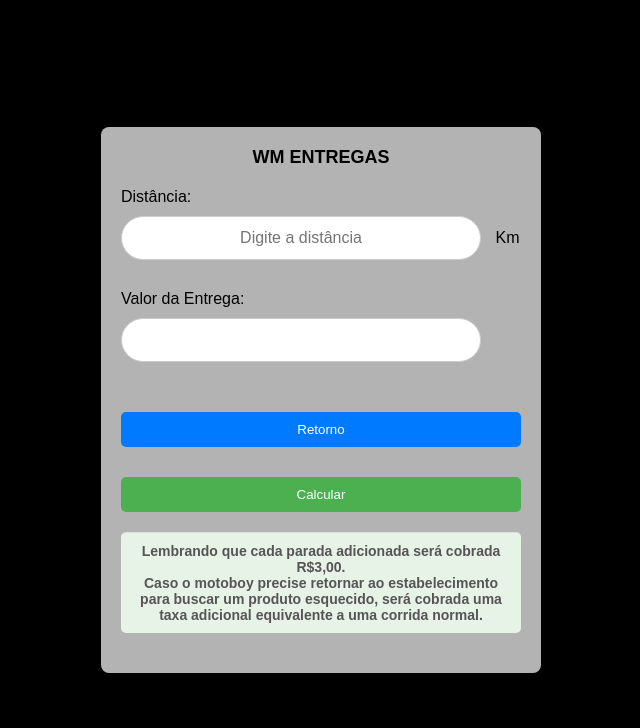
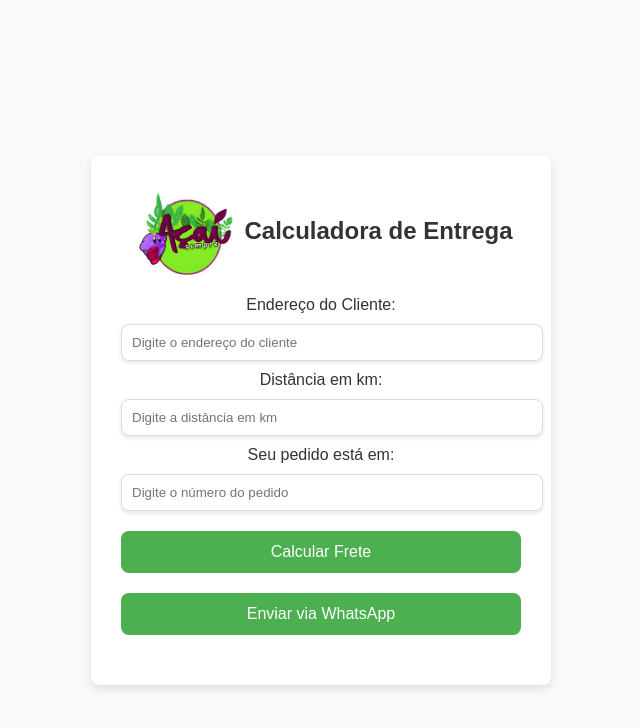
Before and after one commit to wennermacielb/Calculadora_KM, a plain HTML site: page index.html in a window 1280 px wide. Shown: the whole page, without its empty margins (319-959 px from the left). Drawn offline with Linux system fonts and the light colour scheme.

Commit message:
Add files via upload

```diff
--- a/index.html
+++ b/index.html
@@ -1,210 +1,188 @@
 <!DOCTYPE html>
-<html lang="pt-BR">
+<html lang="pt-br">
 <head>
     <meta charset="UTF-8">
     <meta name="viewport" content="width=device-width, initial-scale=1.0">
-    <title>Calculadora de Km por R$ com Retorno</title>
+    <title>Calculadora de Frete</title>
     <style>
+        /* Estilo para o corpo da página */
         body {
             font-family: Arial, sans-serif;
-            background-color: #000;
-            color: #fff;
+            background-color: #f9f9f9;
             display: flex;
             justify-content: center;
             align-items: center;
-            height: 100vh;
+            min-height: 100vh;
             margin: 0;
+            padding: 20px;
+            color: #333;
         }
+
+        /* Estilo do contêiner */
         .container {
-            background-color: rgba(255, 255, 255, 0.7);
-            color: #000;
-            padding: 20px;
+            background-color: #fff;
+            padding: 20px 30px;
             border-radius: 8px;
-            box-shadow: 0 0 10px rgba(0, 0, 0, 0.1);
+            box-shadow: 0px 4px 8px rgba(0, 0, 0, 0.1);
             width: 100%;
             max-width: 400px;
             text-align: center;
         }
-        input {
-            width: calc(100% - 40px); /* Ajusta o campo de entrada para caber ao lado do texto "Km" */
+
+        /* Estilo do título e logo */
+        .logo-container {
+            display: flex;
+            align-items: center;
+            justify-content: center;
+            margin-bottom: 10px;
+        }
+
+        .logo-container img {
+            width: 110px;
+            height: 110px;
+            margin-right: 5px; /* Espaço entre a logo e o texto */
+        }
+
+        h2 {
+            color: #333;
+            font-size: 24px;
+        }
+
+        /* Estilo das caixas de entrada */
+        input[type="text"],
+        input[type="number"] {
+            width: 100%;
+            padding: 10px;
+            margin: 10px 0;
+            border: 1px solid #ddd;
+            border-radius: 8px;
+            box-shadow: 0px 2px 4px rgba(0, 0, 0, 0.1);
+            outline: none;
+            transition: border-color 0.3s ease;
+        }
+
+        /* Mudança de cor na borda ao focar */
+        input[type="text"]:focus,
+        input[type="number"]:focus {
+            border-color: #4caf50;
+        }
+
+        /* Estilo dos botões */
+        button {
+            width: 100%;
             padding: 12px;
             margin: 10px 0;
-            border-radius: 30px;
-            border: 1px solid #ccc;
-            box-sizing: border-box;
+            background-color: #4caf50;
+            color: #fff;
+            border: none;
+            border-radius: 8px;
+            cursor: pointer;
             font-size: 16px;
-            text-align: center;
-            display: inline-block;
+            transition: background-color 0.3s ease;
         }
-        .km-label {
-            display: inline-block;
-            margin-left: 10px;
-            font-size: 16px;
-        }
-        button {
-            padding: 10px 20px;
-            background-color: #4CAF50;
-            color: white;
-            border: none;
-            border-radius: 5px;
-            cursor: pointer;
-            margin-top: 20px;
-            width: 100%;
-            box-sizing: border-box;
-        }
+
+        /* Efeito de hover nos botões */
         button:hover {
             background-color: #45a049;
         }
-        .btn-retorno {
-            padding: 10px 20px;
-            background-color: #007bff;
-            color: white;
-            border: none;
-            border-radius: 5px;
-            cursor: pointer;
-            margin-bottom: 10px;
-            display: inline-block;
-            width: 100%;
-            box-sizing: border-box;
-        }
-        .btn-retorno.active {
-            background-color: #0056b3;
-        }
-        .lembrete {
+
+        /* Estilo do texto do resultado */
+        #resultado {
             margin-top: 20px;
             font-size: 14px;
-            color: #555;
-            text-align: center;
-            border-top: 1px solid #ddd;
-            padding: 10px;
-            font-weight: bold;
-            background-color: #e7f3e7;
-            border-radius: 5px;
-        }
-        .header {
-            font-size: 18px;
-            margin-bottom: 20px;
-            font-weight: bold;
-        }
-        .form-group {
-            margin-bottom: 20px;
-            text-align: left;
-        }
-        .form-group:first-of-type {
-            margin-top: 40px;
-        }
-        .resultado-info {
-            margin-top: 20px;
-            font-size: 16px;
-            color: #000;
-            text-align: left;
-        }
-        @media (max-width: 600px) {
-            .container {
-                width: 95%;
-                padding: 15px;
-            }
-            .header {
-                font-size: 16px;
-            }
-            input, button {
-                font-size: 14px;
-                padding: 10px;
-            }
-            .lembrete {
-                font-size: 12px;
-            }
+            color: #333;
+            white-space: pre-line;
         }
     </style>
 </head>
 <body>
+    <div class="container">
+        <!-- Contêiner da logo e título -->
+        <div class="logo-container">
+            <img src="logo.png" alt="Logo da Empresa">
+            <h2>Calculadora de Entrega</h2>
+        </div>
+        <link rel="icon" href="logo.png" type="image/png">
 
-<div class="container">
-    <div class="header">WM ENTREGAS</div>
+        <!-- Formulário para entrada de dados -->
+        <label for="enderecoCliente">Endereço do Cliente:</label>
+        <input type="text" id="enderecoCliente" placeholder="Digite o endereço do cliente">
 
-    <div class="form-group">
-        <label for="km">Distância:</label>
-        <input type="text" id="km" placeholder="Digite a distância" oninput="calcular()">
-        <span class="km-label">Km</span>
-    </div>
+        <label for="km">Distância em km:</label>
+        <input type="number" id="km" placeholder="Digite a distância em km" step="0.1">
 
-    <div class="form-group">
-        <label for="valor">Valor da Entrega:</label>
-        <input type="text" id="valor" readonly>
-    </div>
+        <label for="pedidoNumero">Seu pedido está em:</label>
+        <input type="text" id="pedidoNumero" placeholder="Digite o número do pedido">
 
-    <button id="btnRetorno" class="btn-retorno" onclick="toggleRetorno()">Retorno</button>
+        <!-- Botões para calcular e enviar via WhatsApp -->
+        <button onclick="calcularFrete()">Calcular Frete</button>
+        <button onclick="enviarWhatsApp()">Enviar via WhatsApp</button>
 
-    <button onclick="calcular()">Calcular</button>
-
+        <!-- Área para mostrar o resultado -->
         <p id="resultado"></p>
-
-    <div class="lembrete">
-        Lembrando que cada parada adicionada será cobrada R$3,00.<br>
-        Caso o motoboy precise retornar ao estabelecimento para buscar um produto esquecido, será cobrada uma taxa adicional equivalente a uma corrida normal.
-    </div>
-
-    <div id="resultado-info" class="resultado-info"></div>
     </div>
 
     <script>
-    let incluirRetorno = false;
+        function calcularFrete() {
+            const km = parseFloat(document.getElementById('km').value);
+            const enderecoCliente = document.getElementById('enderecoCliente').value;
+            const enderecoLoja = "R. Renuncio Baldissera, 469, Sinop - MT, 78553-282";
+            const numeroPedido = document.getElementById('pedidoNumero').value; // Captura o número do pedido
 
-    function toggleRetorno() {
-        incluirRetorno = !incluirRetorno;
-        const btn = document.getElementById('btnRetorno');
-        btn.classList.toggle('active', incluirRetorno);
-        calcular();
-    }
+            const valorBase = 5.00; // Valor fixo para o primeiro km
+            const precoPorKm = 1.10; // Preço por km adicional a partir do segundo km
 
-    function calcular() {
-        const kmInput = document.getElementById('km').value;
-        const km = parseFloat(kmInput); // Apenas o valor numérico agora
-        let preco = 0;
-        let precoRetorno = 0;
-
-        if (isNaN(km) || km <= 0) {
-            document.getElementById('resultado').innerText = "Por favor, insira uma distância válida.";
-            document.getElementById('valor').value = "";
+            if (isNaN(km) || km <= 0 || enderecoCliente.trim() === "") {
+                document.getElementById('resultado').innerText = "Por favor, insira uma distância e o endereço do cliente.";
                 return;
             }
 
-        if (km <= 5) {
-            switch (true) {
-                case (km == 1):
-                    preco = 6.50;
-                    break;
-                case (km == 2):
-                    preco = 6.60;
-                    break;
-                case (km == 3):
-                    preco = 6.70;
-                    break;
-                case (km == 4):
-                    preco = 6.80;
-                    break;
-                case (km == 5):
-                    preco = 6.99;
-                    break;
-            }
-        } else {
-            preco = 6.99 + (km - 5) * 1.23; // Valor de R$1,23 por km acima de 5km
+            let valorFrete = valorBase;
+            if (km > 1) {
+                valorFrete += (km - 1) * precoPorKm;
             }
 
-        if (incluirRetorno) {
-            precoRetorno = km * 0.13;
-            preco += precoRetorno;
+            const mensagemFrete = `
+Endereço da Loja: ${enderecoLoja}
+Endereço do Cliente: ${enderecoCliente}
+Distância: ${km.toFixed(1)} km
+Número do Pedido: ${numeroPedido}
+Valor do Frete: R$ ${valorFrete.toFixed(2)}
+            `;
+
+            document.getElementById('resultado').innerText = mensagemFrete.trim();
         }
 
-        document.getElementById('valor').value = `R$ ${preco.toFixed(2)}`;
-        document.getElementById('resultado').innerText = `O valor total é: R$ ${preco.toFixed(2)}`;
-        if (incluirRetorno) {
-            document.getElementById('resultado').innerText += `\nValor do retorno: R$ ${precoRetorno.toFixed(2)}`;
+        function enviarWhatsApp() {
+            const enderecoCliente = document.getElementById('enderecoCliente').value;
+            const km = parseFloat(document.getElementById('km').value);
+            const enderecoLoja = "R. Renuncio Baldissera, 469, Sinop - MT, 78553-282";
+            const numeroPedido = document.getElementById('pedidoNumero').value; // Captura o número do pedido
+
+            const valorBase = 5.00;
+            const precoPorKm = 1.10;
+
+            if (isNaN(km) || km <= 0 || enderecoCliente.trim() === "") {
+                alert("Por favor, insira uma distância e o endereço do cliente antes de enviar.");
+                return;
             }
 
-        document.getElementById('resultado-info').innerHTML = '';
+            let valorFrete = valorBase;
+            if (km > 1) {
+                valorFrete += (km - 1) * precoPorKm;
+            }
+
+            const mensagemWhatsApp = `Olá! Aqui estão os detalhes do pedido:
+Endereço da Loja: ${enderecoLoja}
+Endereço do Cliente: ${enderecoCliente}
+Distância: ${km.toFixed(1)} km
+Número do Pedido: ${numeroPedido} // Inclui o número do pedido
+Valor do Frete: R$ ${valorFrete.toFixed(2)}`;
+
+            const numeroWhatsApp = ""; // Substitua pelo número de WhatsApp desejado
+            const urlWhatsApp = `https://wa.me/${numeroWhatsApp}?text=${encodeURIComponent(mensagemWhatsApp)}`;
+            window.open(urlWhatsApp, '_blank');
         }
     </script>
-
 </body>
 </html>
```
Also changed, not shown: index.ruby.txt (added), logo.png (added). Lines whose indentation alone changed are shown as unchanged.
